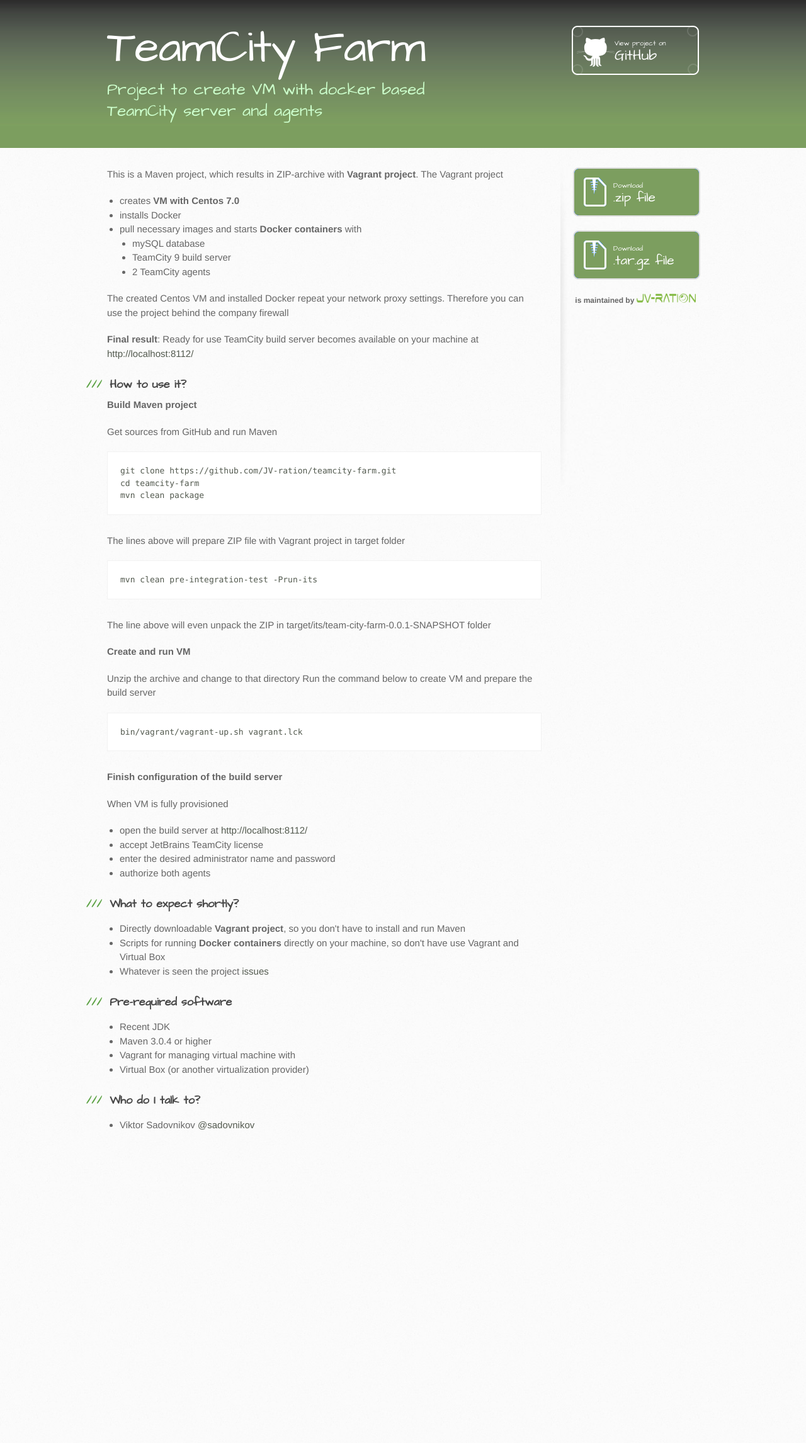
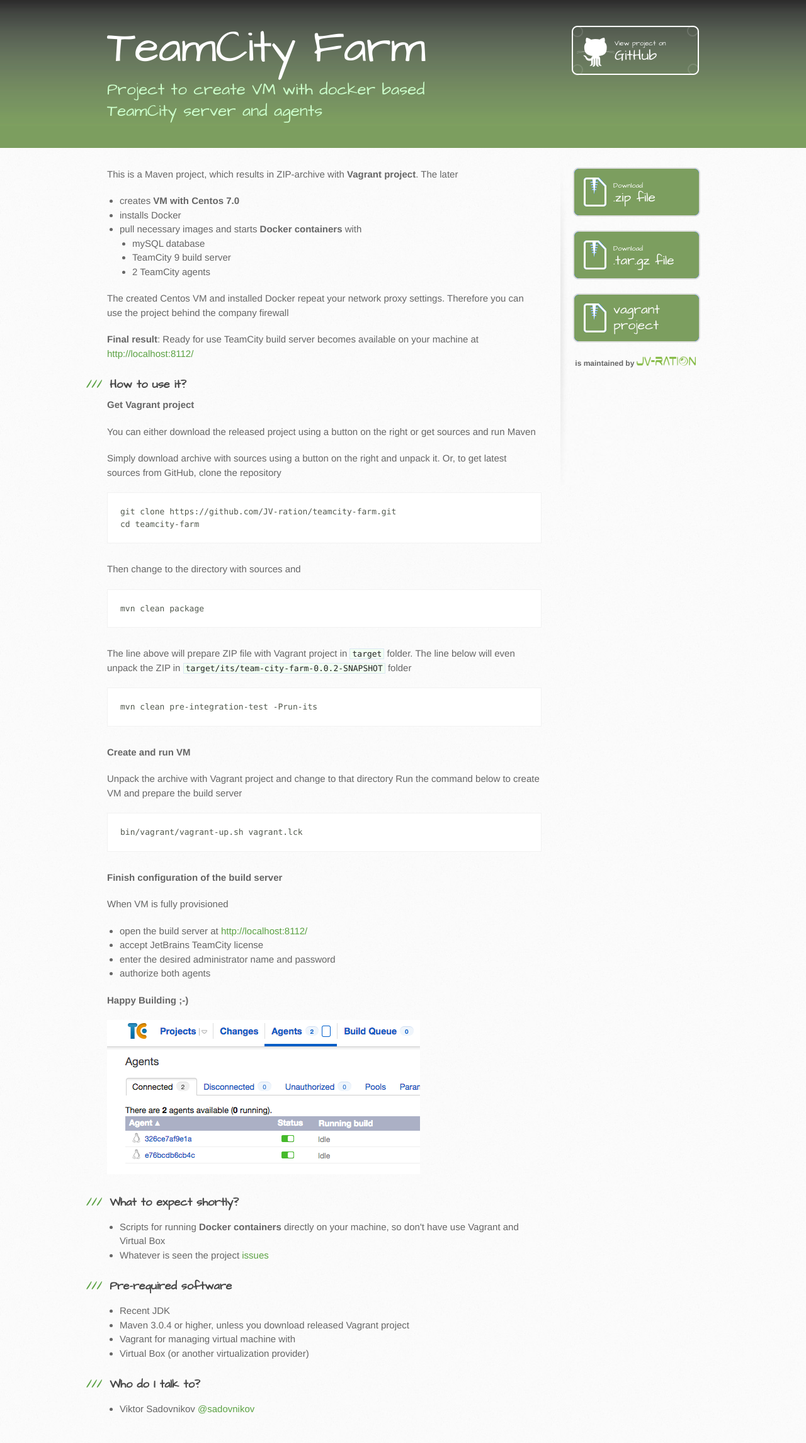
Before and after one commit to JV-ration/teamcity-farm, a Jekyll site: the page built from index.html, in a window 1280 px wide. Shown: the whole page at 63% size. Built offline with Jekyll 4.4.1, drawn with Linux system fonts in a browser that asks for light colours; Markdown is read by kramdown in place of the engine named in the settings; before the commit the page ends 1841 px from its top, so only the background shows below that.

Commit message:
updating site with released project archive

```diff
--- a/_layouts/default.html
+++ b/_layouts/default.html
@@ -45,6 +45,9 @@
                 <small>Download</small>
                 .tar.gz file
             </a>
+            <a href="files/team-city-farm-0.0.1.zip" class="button button2l">
+                vagrant project
+            </a>
 
             <p class="repo-owner">&nbsp;is maintained by <a href="http://jv-ration.com" title="JV-ration: evolution of Joint Vision"><img src="images/jv-ration-logo.png" width="94" height="15" alt="JV-ration logo"></a></p>
 
--- a/index.html
+++ b/index.html
@@ -5,7 +5,7 @@
 ---
 
 <p>This is a Maven project, which results in ZIP-archive with <strong>Vagrant project</strong>.
-The Vagrant project</p>
+The later</p>
 
 <ul>
 <li>creates <strong>VM with Centos 7.0</strong>
@@ -28,25 +28,31 @@
 <h3>
 <a id="how-to-use-it" class="anchor" href="#how-to-use-it" aria-hidden="true"><span class="octicon octicon-link"></span></a>How to use it?</h3>
 
-<p><strong>Build Maven project</strong></p>
+<p><strong>Get Vagrant project</strong></p>
 
-<p>Get sources from GitHub and run Maven</p>
+<p>You can either download the released project using a button on the right or get sources and run Maven</p>
+
+<p>Simply download archive with sources using a button on the right and unpack it. Or, to get latest sources from GitHub, clone the repository</p>
 
 <pre><code>git clone https://github.com/JV-ration/teamcity-farm.git
 cd teamcity-farm
-mvn clean package
 </code></pre>
 
-<p>The lines above will prepare ZIP file with Vagrant project in target folder</p>
+<p>Then change to the directory with sources and</p>
+
+<pre><code>mvn clean package
+</code></pre>
+
+<p>The line above will prepare ZIP file with Vagrant project in <code>target</code> folder.
+    The line below will even unpack the ZIP in <code>target/its/team-city-farm-0.0.2-SNAPSHOT</code> folder</p>
 
 <pre><code>mvn clean pre-integration-test -Prun-its
 </code></pre>
 
-<p>The line above will even unpack the ZIP in target/its/team-city-farm-0.0.1-SNAPSHOT folder</p>
 
 <p><strong>Create and run VM</strong></p>
 
-<p>Unzip the archive and change to that directory
+<p>Unpack the archive with Vagrant project and change to that directory
 Run the command below to create VM and prepare the build server</p>
 
 <pre><code>bin/vagrant/vagrant-up.sh vagrant.lck
@@ -64,11 +70,14 @@
 <li>authorize both agents</li>
 </ul>
 
+<p><strong>Happy Building ;-)</strong></p>
+
+<img src="images/happy-building.png"/>
+
 <h3>
 <a id="what-to-expect-shortly" class="anchor" href="#what-to-expect-shortly" aria-hidden="true"><span class="octicon octicon-link"></span></a>What to expect shortly?</h3>
 
 <ul>
-<li>Directly downloadable <strong>Vagrant project</strong>, so you don't have to install and run Maven</li>
 <li>Scripts for running <strong>Docker containers</strong> directly on your machine, so don't have use Vagrant and Virtual Box</li>
 <li>Whatever is seen the project <a href="https://github.com/JV-ration/teamcity-farm/issues">issues</a>
 </li>
@@ -79,7 +88,7 @@
 
 <ul>
 <li>Recent JDK</li>
-<li>Maven 3.0.4 or higher</li>
+<li>Maven 3.0.4 or higher, unless you download released Vagrant project</li>
 <li>Vagrant for managing virtual machine with</li>
 <li>Virtual Box (or another virtualization provider)</li>
 </ul>
--- a/stylesheets/stylesheet.css
+++ b/stylesheets/stylesheet.css
@@ -441,10 +441,10 @@
 }
 
 a {
-  color: #535a4f;
+  color: #5CA244;
 }
 a:hover {
-  color: #2268b2;
+  color: #5CA244;
 }
 
 header {
@@ -526,6 +526,10 @@
   line-height: 1.2;
   color: #fff;
 }
+a.button2l {
+  height: 67px;
+  padding-top: 13px;
+}
 a.button small {
   display: block;
   font-size: 11px;
@@ -554,7 +558,7 @@
 
 code {
   padding: 0 3px;
-  background-color: #f2f8fc;
+  background-color: #f2fff2;
   border: solid 1px #dbe7f3;
 }
 
```
Also changed, not shown: images/happy-building.png (added), 1 other file.
